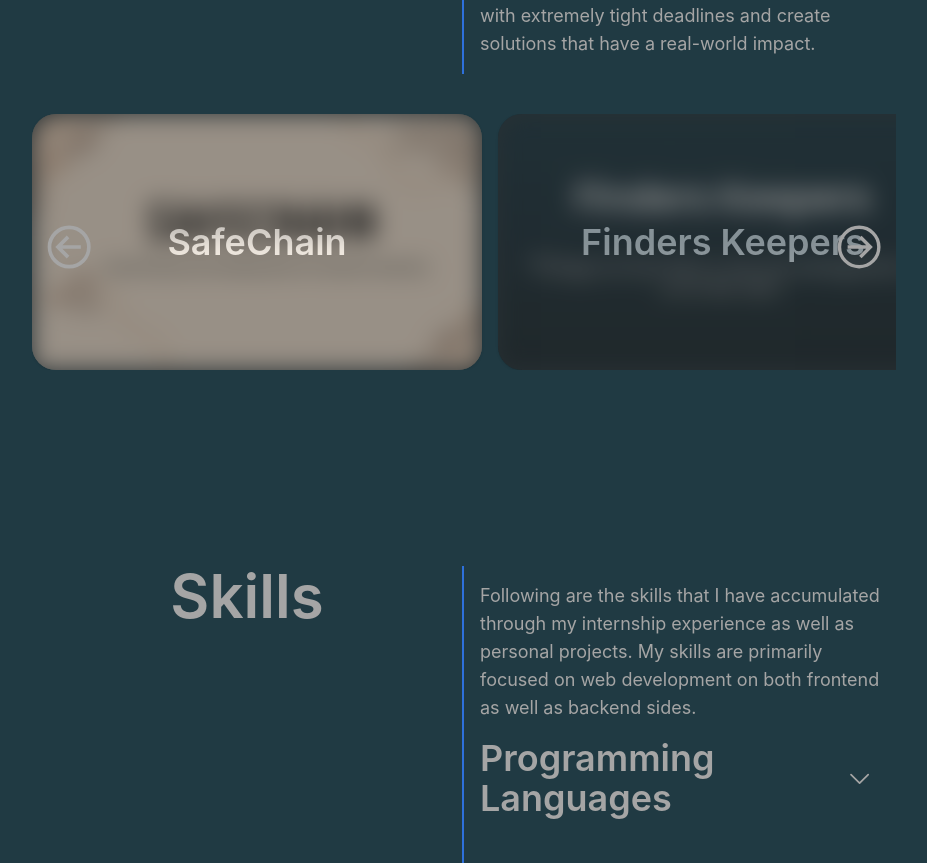
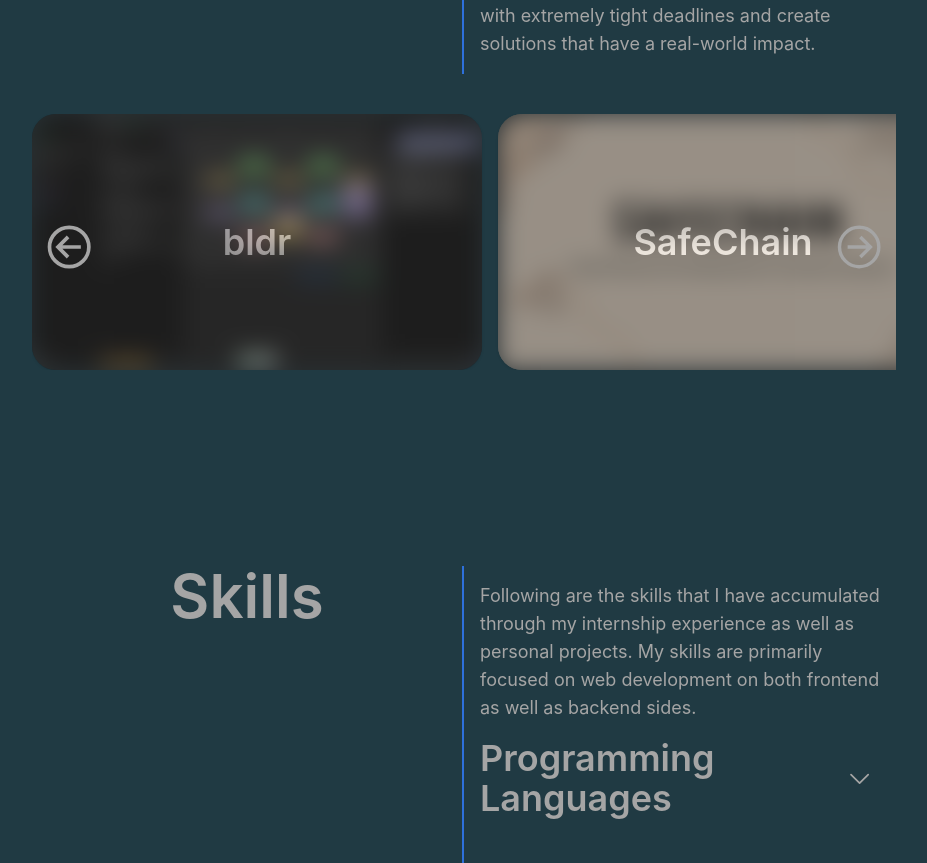
Before and after one commit to an-siuu-man/portfolio, a Next.js app in the folder portfolio/: page / in a window 1280 px wide. Shown: the part 1726-2589 px from the top of the page, without its empty margins (176-1103 px from the left). Built offline with nearby package versions, Linux system fonts and the light colour scheme.

Commit message:
added bldr in projects section

```diff
--- a/portfolio/src/app/components/Projects.js
+++ b/portfolio/src/app/components/Projects.js
@@ -15,6 +15,8 @@ import project3 from '../../../public/project3.png';
 import project4 from '../../../public/project4.png';
 import project5 from '../../../public/project5.jpg';
 import project6 from '../../../public/project6.jpeg';
+import project7 from "../../../public/bldr.png";
+
 
 export default function Projects() {
     const carouselRef = useRef(null);
@@ -36,6 +38,14 @@ export default function Projects() {
     };
 
     const projectData = [
+        {
+            image: project7,
+            github: 'https://github.com/shivanshshrivas/bldr',
+            devpost: 'https://devpost.com/software/bldr?',
+            title: 'bldr',
+            skills: ['Next.js', 'Express.js', 'PostgreSQL', 'MongoDB'],
+            description: "Winner of 'Best use of MongoDB' at HackKU 25, bldr is a smart scheduling assistant that helps college students plan courses. Upload your transcript, and it suggests the best classes for your degree. The built-in chatbot lets the user refine their schedule by letting them ask about core requirements, avoid early classes, or explore electives, all through a simple, natural conversation powered by AI."
+        },
         {
             image: project5,
             github: 'https://github.com/shivanshshrivas/SafeChain',
```
Also changed, not shown: portfolio/public/bldr.png (added).
